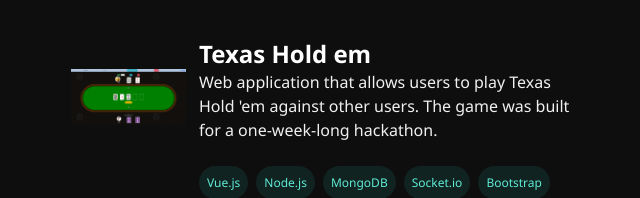
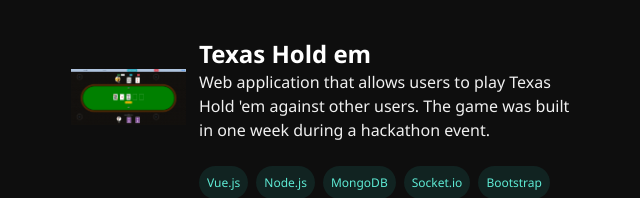
Before and after one commit to Kevinclane/mywebsite, an Angular app: page / in a window 1280 px wide. Shown: the part 3018-3216 px from the top of the page, without its empty margins (505-1145 px from the left). Built offline with nearby package versions, Linux system fonts and the light colour scheme.

Commit message:
update resume and adjust description for Texas Hold 'em project

```diff
--- a/src/app/data/constants.ts
+++ b/src/app/data/constants.ts
@@ -173,7 +173,7 @@ export class DataConstants {
             title: 'Texas Hold em',
             description: `
                 Web application that allows users to play Texas Hold 'em against other users.
-                The game was built for a one-week-long hackathon.
+                The game was built in one week during a hackathon event.
             `,
             image: 'assets/texasholdem.png',
             githubLink: 'https://github.com/Kevinclane/HackathonPoker',
```
Also changed, not shown: 1 other file (tests, documents, lock files or other folders).
